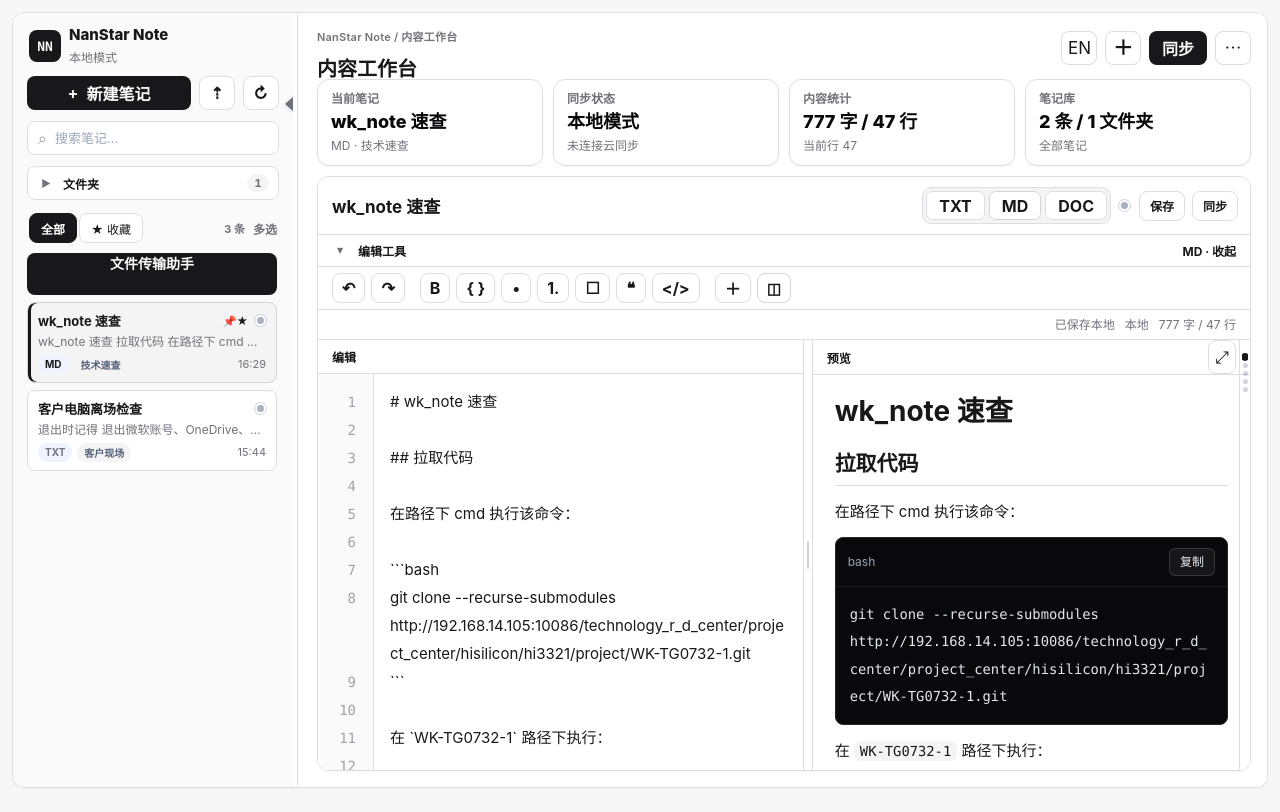
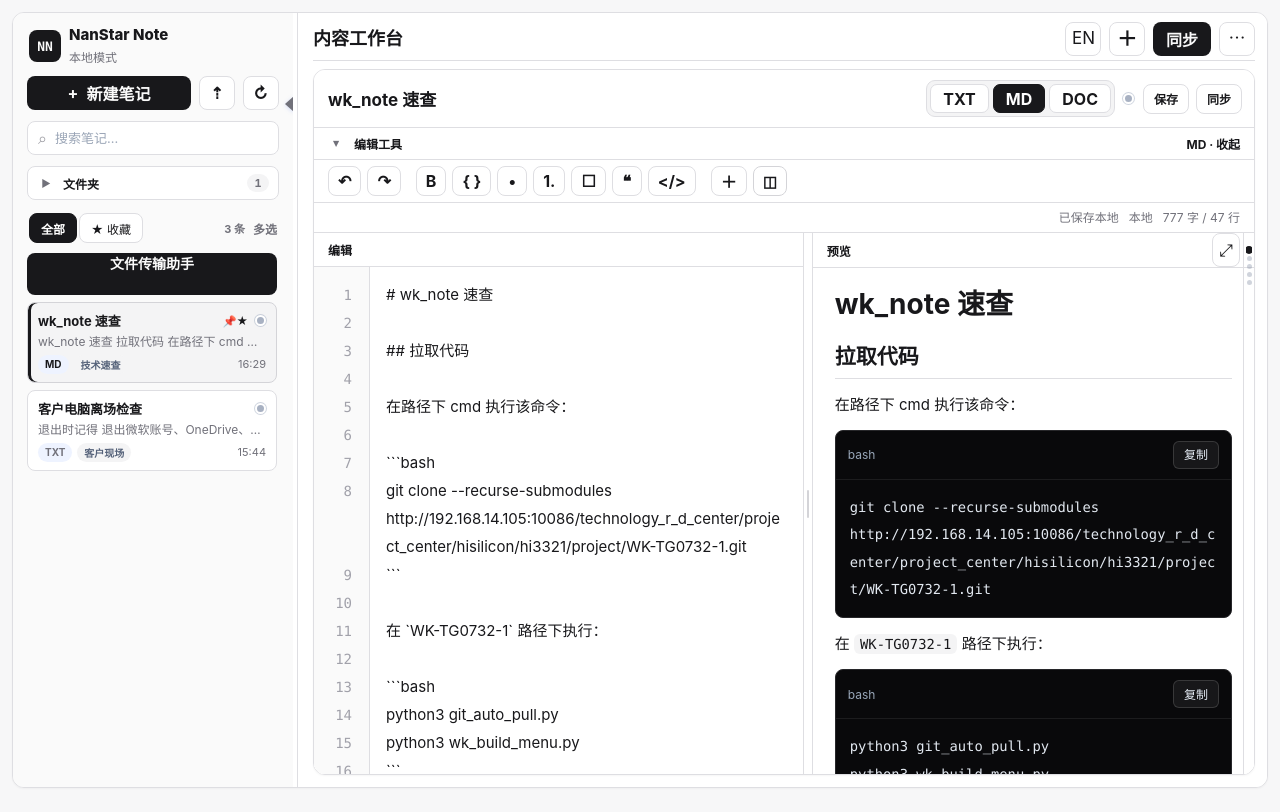
Before and after one commit to ggbondgh/nanstar-note, an Electron app: page index.html in a window 1280 px wide. Drawn offline with Linux system fonts and the light colour scheme.

Commit message:
fix: restore doc toolbar layout

```diff
--- a/index.html
+++ b/index.html
@@ -14,7 +14,7 @@
     <title>NanStar Note</title>
     <link rel="manifest" href="./manifest.webmanifest" />
     <link rel="icon" href="./assets/icon.svg" />
-    <link rel="stylesheet" href="./styles.css?v=45" />
+    <link rel="stylesheet" href="./styles.css?v=46" />
   </head>
   <body>
     <div class="app-shell">
--- a/styles.css
+++ b/styles.css
@@ -3986,3 +3986,82 @@ body,
     display: none;
   }
 }
+
+@media (min-width: 761px) {
+  .dashboard-overview {
+    display: none !important;
+  }
+
+  .main {
+    padding: 10px 12px 12px;
+    gap: 8px;
+  }
+
+  .topbar {
+    min-height: 38px;
+    padding: 0 0 6px;
+    border-bottom: 1px solid var(--border);
+  }
+
+  .topbar-title .eyebrow {
+    display: none;
+  }
+
+  .topbar h2 {
+    font-size: 18px;
+    line-height: 1.2;
+  }
+
+  .editor-card:not(.transfer-mode) {
+    display: flex;
+    flex-direction: column;
+    min-height: 0;
+  }
+
+  .editor-header {
+    position: relative;
+    z-index: 30;
+    overflow: visible;
+  }
+
+  .editor-section,
+  .editor-section-body,
+  .toolbar,
+  .toolbar-menu {
+    overflow: visible;
+  }
+
+  .toolbar-menu-panel {
+    z-index: 120;
+  }
+
+  .split-editor {
+    position: relative;
+    z-index: 1;
+    flex: 1 1 auto;
+  }
+
+  .note-meta {
+    display: flex;
+    flex-wrap: nowrap;
+  }
+
+  .mode-button.active {
+    border-color: #18181b;
+    background: #18181b;
+    color: #fff;
+  }
+
+  .mode-button.active:hover {
+    background: #09090b;
+    color: #fff;
+  }
+
+  .editor-card[data-mode="txt"] .mode-button[data-mode="txt"],
+  .editor-card[data-mode="md"] .mode-button[data-mode="md"],
+  .editor-card[data-mode="doc"] .mode-button[data-mode="doc"] {
+    border-color: #18181b;
+    background: #18181b;
+    color: #fff;
+  }
+}
--- a/sw.js
+++ b/sw.js
@@ -1,4 +1,4 @@
-const CACHE = "nanstar-note-v48";
+const CACHE = "nanstar-note-v49";
 const ASSETS = [
   "./",
   "./index.html",
```
